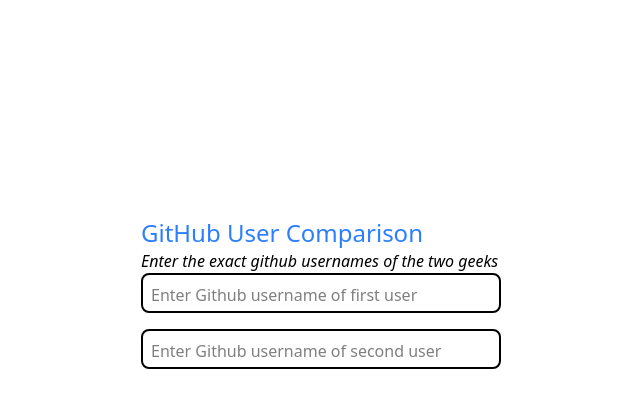
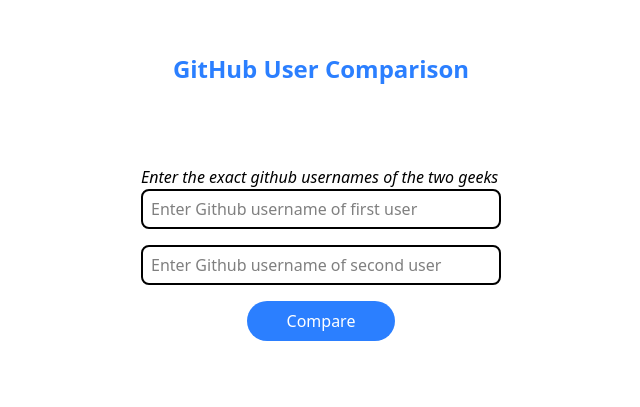
Before and after one commit to Psamm-y/GitMetrix, a React (Vite) app: page / in a window 1280 px wide. Shown: the part 107-514 px from the top of the page, without its empty margins (319-959 px from the left). Built offline with nearby package versions, Linux system fonts and the light colour scheme.

Commit message:
complete input

```diff
--- a/src/components/InputPage.tsx
+++ b/src/components/InputPage.tsx
@@ -13,16 +13,19 @@
   }
   return (
     <div className="flex items-center justify-center min-h-[100dvh]">
-      <div className="">
+      <div className="h-[30rem]">
         <form className="">
-          <h1 className="text-blue-500 text-2xl">GitHub User Comparison</h1>
+          <h1 className="text-blue-500 text-2xl font-bold mb-20 text-center">GitHub User Comparison</h1>
           <em>Enter the exact github usernames of the two geeks</em>
-        <div className="h-10 w-90 border-2 border-black mb-4 p-2 rounded-lg">
-          <input className="h-full w-full outline-none" name="username1" type="text" placeholder="Enter Github username of first user" value={formData.username1} onChange={handleFormChange}/>
+        <div className="h-10 w-90 border-2 border-black mb-4  rounded-lg">
+          <input className="h-full w-full outline-none p-2" name="username1" type="text" placeholder="Enter Github username of first user" value={formData.username1} onChange={handleFormChange}/>
         </div>
-        <div className="h-10 w-90 border-2 border-black p-2 rounded-lg">
-          <input className="w-full h-full outline-none" type="text" name="username2" placeholder="Enter Github username of second user" value={formData.username2} onChange={handleFormChange} />
+        <div className="h-10 w-90 border-2 border-black rounded-lg">
+          <input className="w-full h-full outline-none p-2" type="text" name="username2" placeholder="Enter Github username of second user" value={formData.username2} onChange={handleFormChange} />
           </div>
+          <div className="w-full text-center">
+            <button className="bg-blue-500 text-white px-10 py-2 rounded-full mt-4">Compare</button>
+</div>
           </form>
       </div>
 
--- a/src/index.css
+++ b/src/index.css
@@ -1 +1,4 @@
 @import 'tailwindcss';
+button {
+  cursor: pointer;
+}
```
